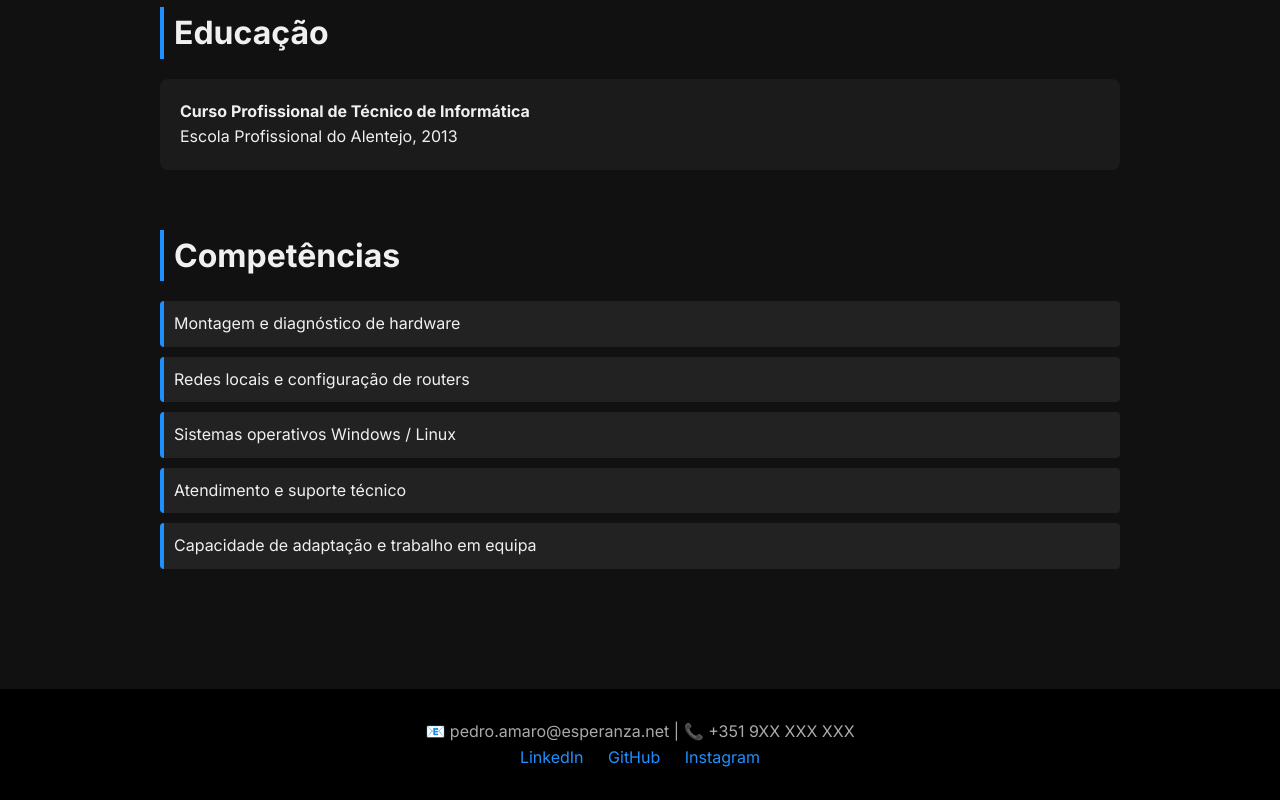
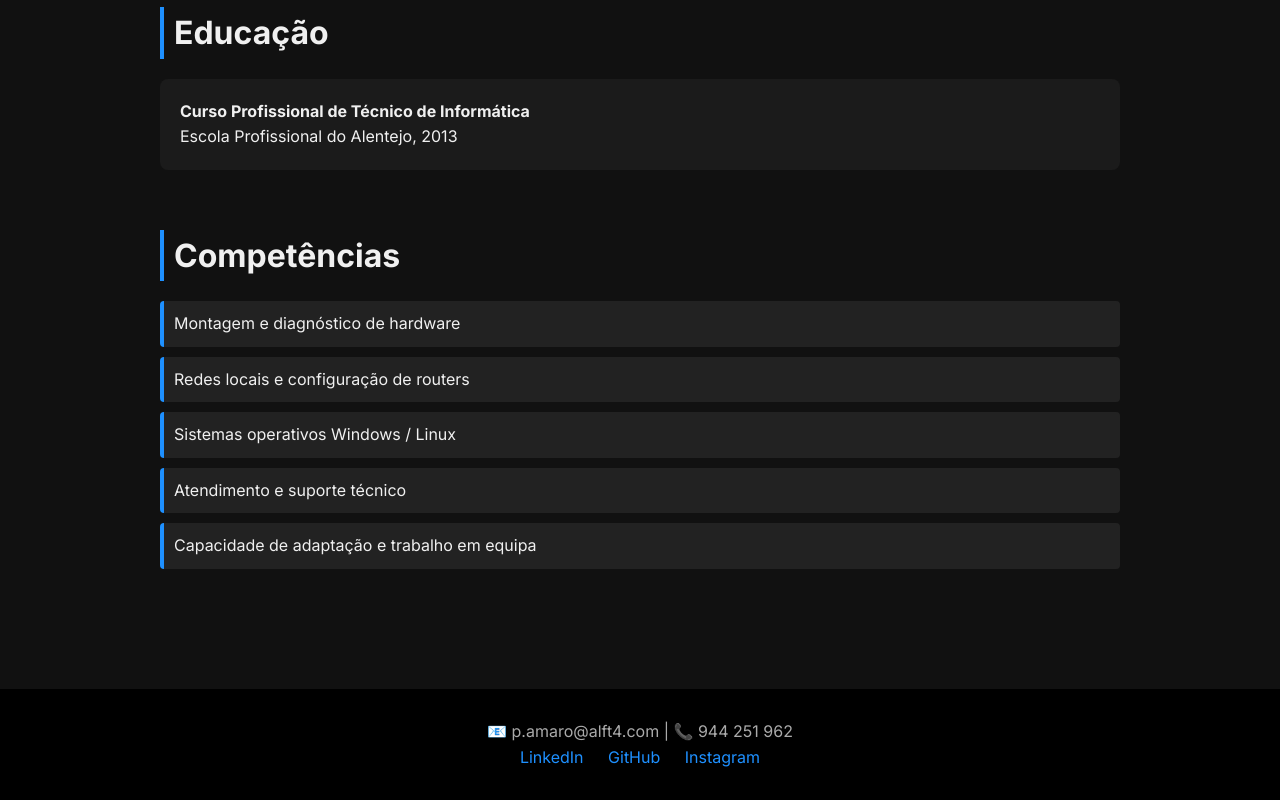
Before and after one commit to w4shi/pedro-amaro-cv, a plain HTML site: page index.html in a window 1280 px wide. Shown: the part 1454-2254 px from the top of the page. Drawn offline with Linux system fonts and the light colour scheme.

Commit message:
Update index.html

```diff
--- a/index.html
+++ b/index.html
@@ -73,7 +73,7 @@
     </main>
 
     <footer id="contato">
-        <p>📧 pedro.amaro@esperanza.net | 📞 +351 9XX XXX XXX</p>
+        <p>📧 p.amaro@alft4.com | 📞 944 251 962</p>
         <div class="socials">
             <a href="#">LinkedIn</a>
             <a href="#">GitHub</a>
```
